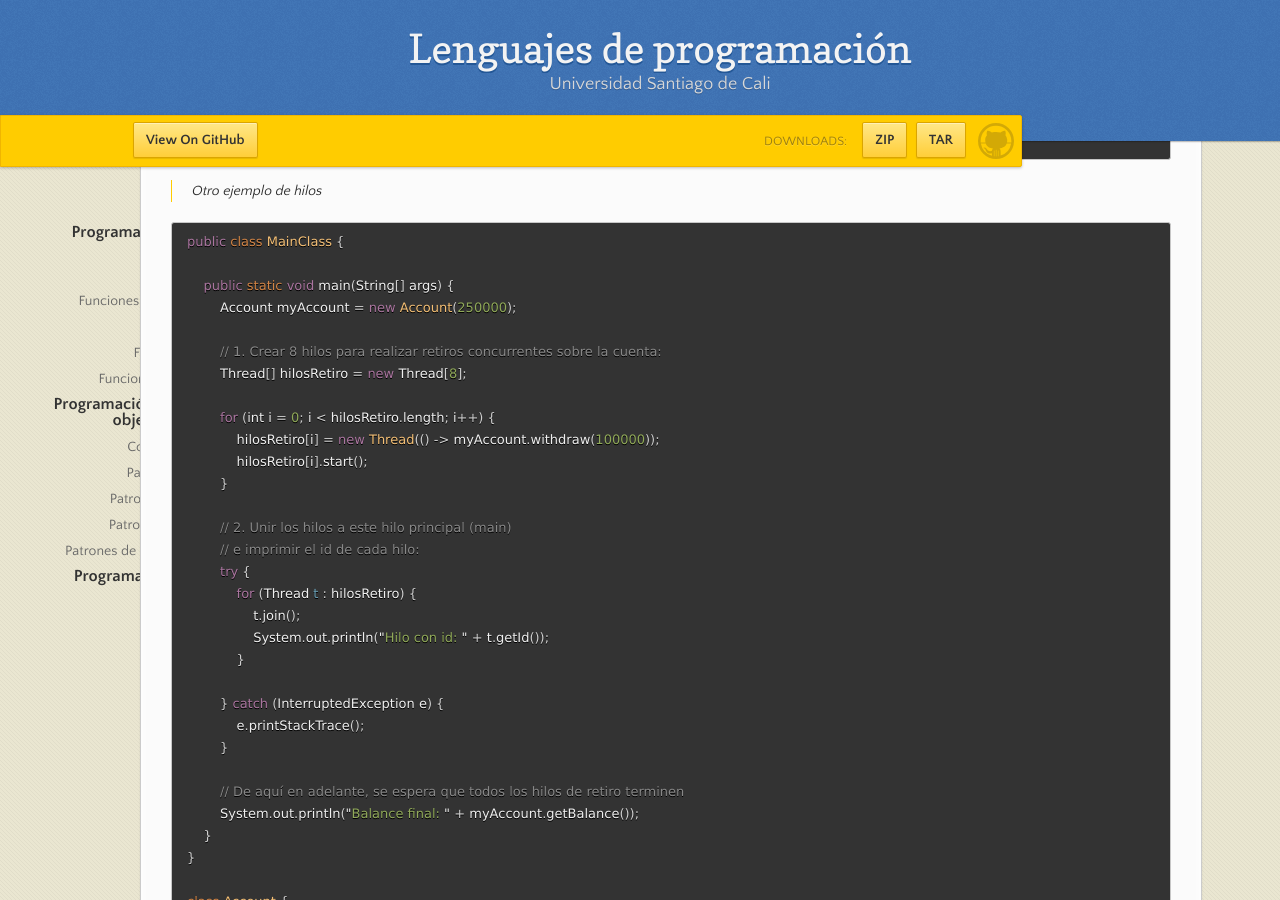
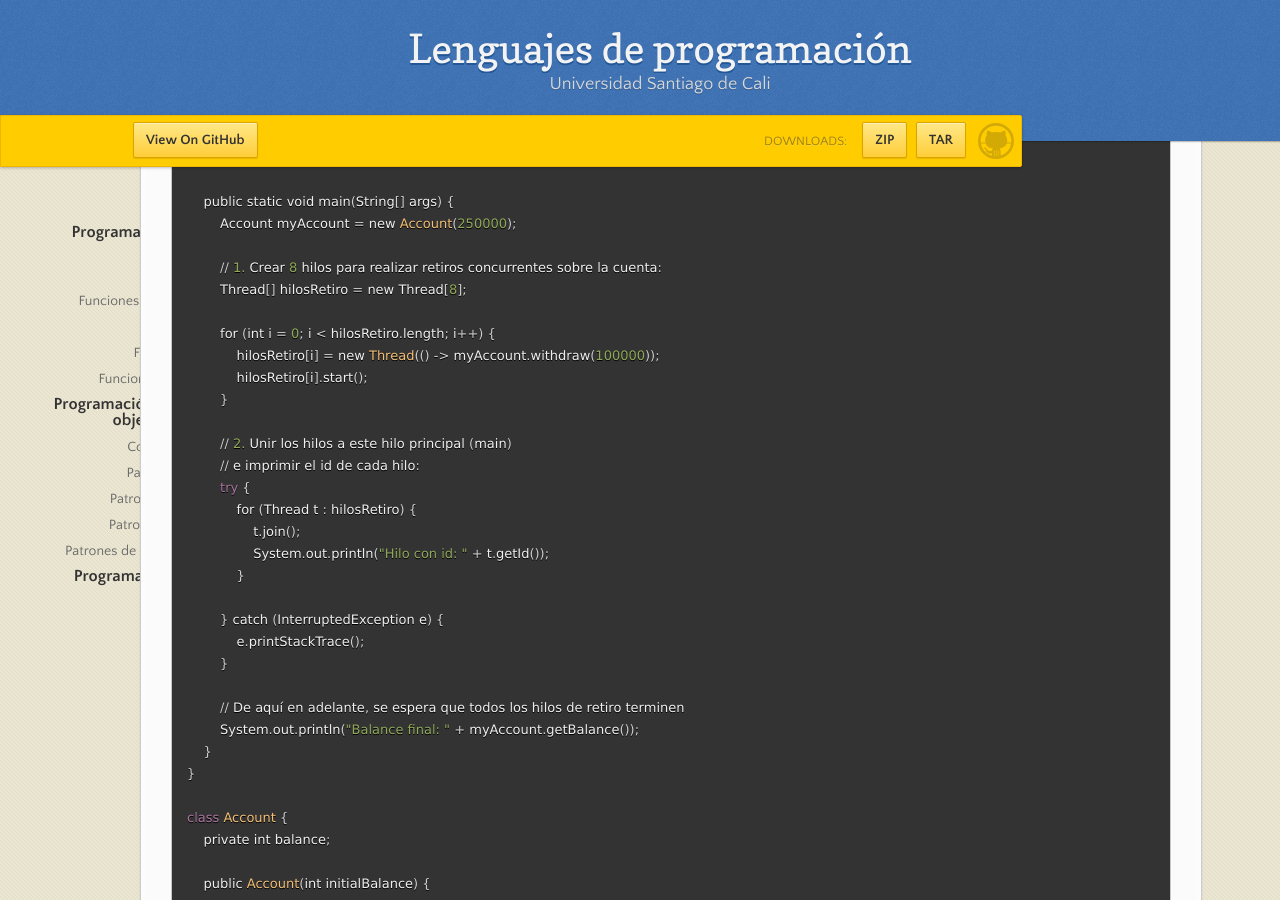
Before and after one commit to JDaviddE/JDaviddE.github.io, a Jekyll site: the page built from index.md, in a window 1280 px wide and 900 px high, scrolled down 12338 px. Built offline with Jekyll 4.4.1, drawn with Linux system fonts in a browser that asks for light colours; our own code applies the rules of GitHub Pages for plain Markdown files; some of the changed text lies outside the part shown.

Commit message:
Update index.md

````diff
--- a/index.md
+++ b/index.md
@@ -542,7 +535,7 @@ ublic class HilosSimples {
 ```
 >Otro ejemplo de hilos
 
-```js
+```python
 public class MainClass {
 
     public static void main(String[] args) {
````
Also changed, not shown: other parts of index.md (+0 -7 lines).
